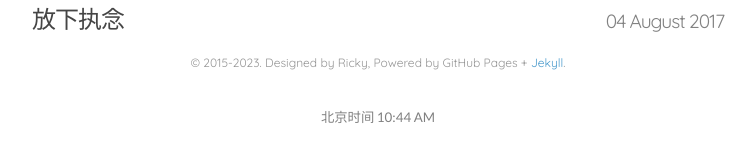
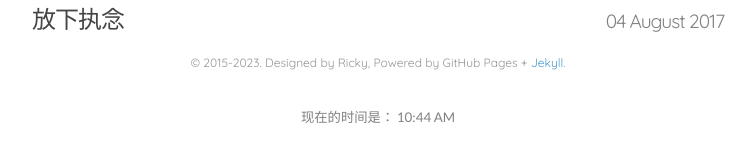
Before and after one commit to Rickylamn/Rickylamn.github.io, a Jekyll site: the page built from index.html, in a window 1280 px wide. Shown: the part 556-718 px from the top of the page, without its empty margins (262-1017 px from the left). Built offline with Jekyll 4.4.1, drawn with Linux system fonts in a browser that asks for light colours; nearby versions of some CDN libraries.

Commit message:
Update index.html

```diff
--- a/index.html
+++ b/index.html
@@ -24,7 +24,7 @@ layout: main
 
   <!-- 时钟 -->
 <div style="text-align: center; font-size: smaller;">
-  <span style="color: gray;">北京时间</span>
+  <span style="color: gray;">现在的时间是：</span>
   <span id="clock" style="color: gray;"></span>
 </div>
 <script>
```
